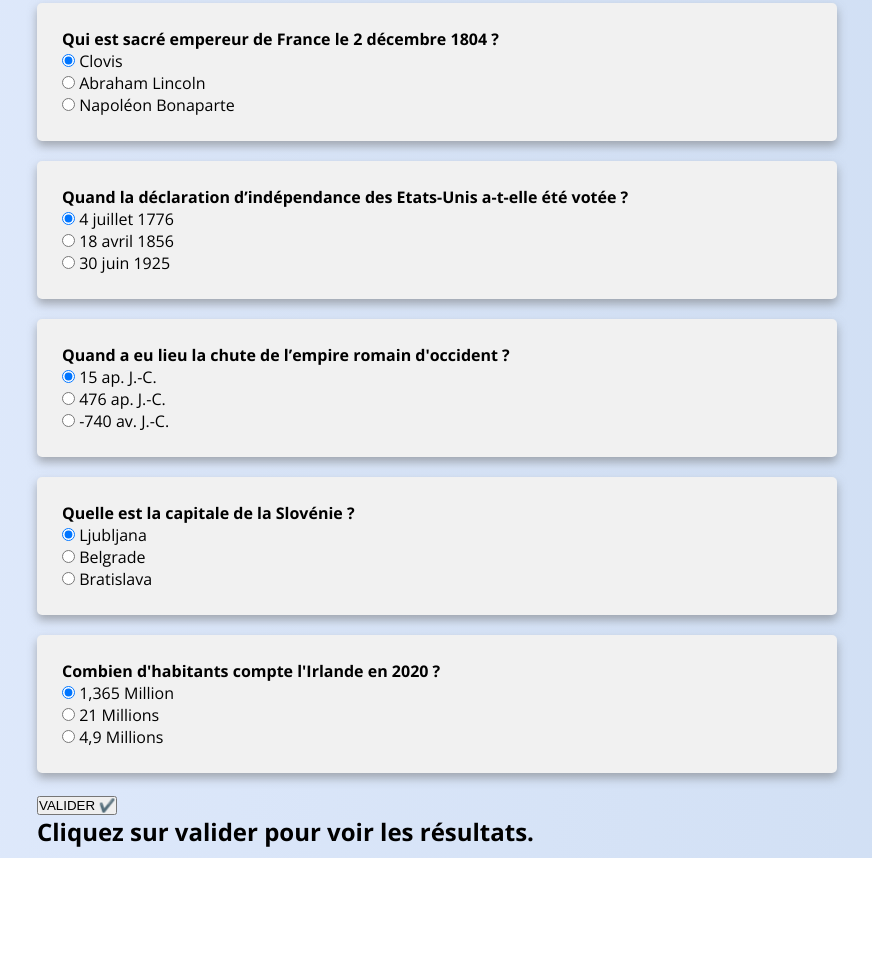
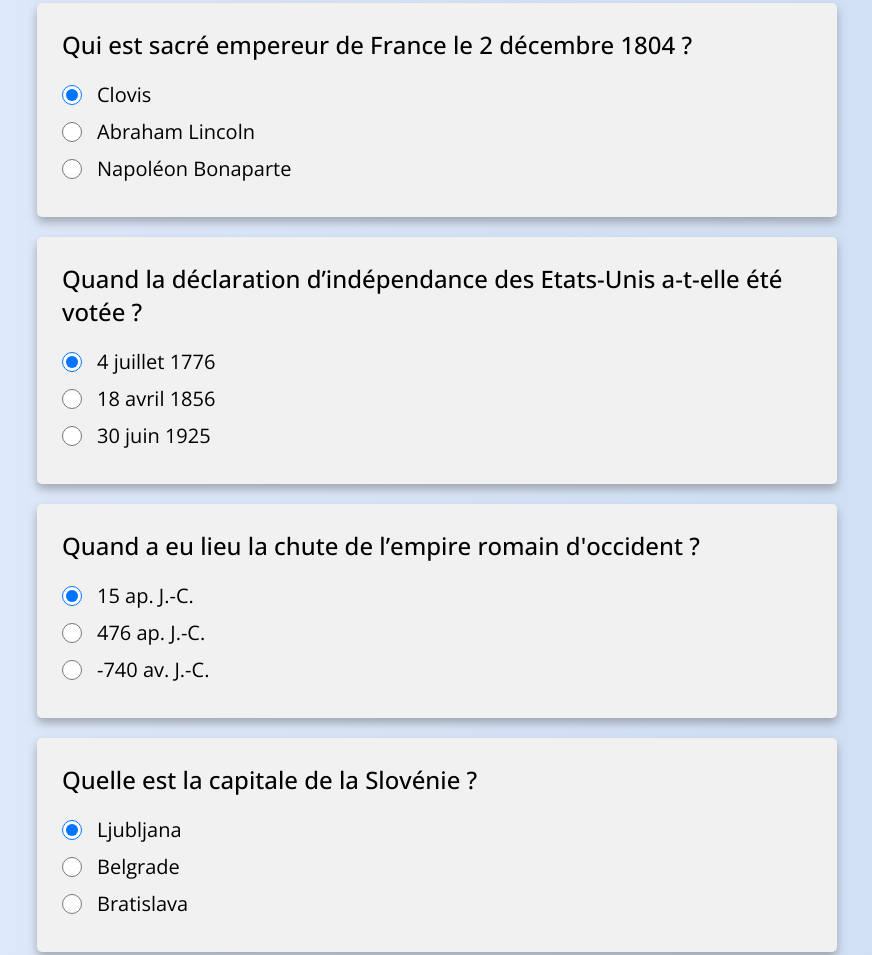
Before and after one commit to NicoiseNkounkou/Quizz-project-, a plain HTML site: page index.html in a window 1280 px wide. Shown: the part 134-1089 px from the top of the page, without its empty margins (203-1075 px from the left). Before the commit the page ends 992 px from the top, so only its background shows below. Drawn offline with nearby package versions, Linux system fonts and the light colour scheme.

Commit message:
html correction and end of css

```diff
--- a/index.html
+++ b/index.html
@@ -118,7 +118,7 @@
 
         </form>
 
-        <div class="result">
+        <div class="results">
           <h2>Cliquez sur <span>valider</span> pour voir les <span>résultats.</span></h2>
           <p class="mark"></p>
           <p class="help"></p>
--- a/style.css
+++ b/style.css
@@ -40,3 +40,90 @@ h1 span {
  box-shadow:0 5px 10px rgba(104,104,104, 0.5) ;
 
 }
+.question-block h4{
+  font-size: 24px;
+  font-weight: 500;
+  margin-bottom: 20px;
+}
+
+.question-block > div /* = les 1ere div imbriqués de questionblock*/ {
+  margin: 10px 0;
+  display: flex;
+  align-items: center;
+}
+
+label, input[type=radio] /*la virgule signifie "et" en css*/{
+  cursor: pointer;
+}
+
+.question-block label {
+  font-size: 20px;
+}
+
+.question-block input[type= radio]{
+  width: 20px;
+  height: 20px;
+  margin-right: 15px;
+}
+
+
+
+
+form button {
+ display: block; /*permet de mettre un élément au centre*/
+  margin: 20px auto;
+  background: #fff;
+  min-width: 200px;
+  padding: 15px 5px ;
+  font-size: 20px;
+  cursor: pointer;
+  border: none;
+box-shadow:0 3px 5px rgba(0,0,0,0.2) ;
+}
+
+form button:hover {
+  background: #fafafa;
+}
+
+
+.results{
+  padding:20px;
+  margin: 10px 0px 70px;
+  border-radius: 5px;
+  box-shadow:0 5px 7px rgba(0,0,0,0.2) ;
+  background: #fff;
+}
+
+.results h2{
+  font-size: 22px;
+  font-family: 'Roboto', sans-serif;
+  font-weight: 400;
+
+}
+
+.results h2 span {
+  font-weight: 700;
+}
+result h2, .help{
+  text-align: center;
+}
+
+.help, mark{
+  display: none;
+  margin-top: 20px;
+}
+
+.help{
+  font-size: 20px;
+}
+
+.mark{
+  font-family: 'Roboto', sans-serif;
+  font-weight: 400;
+  font-size: 25px ;
+  text-align: center;
+}
+
+.mark span {
+  font-weight: 700;
+}
```
